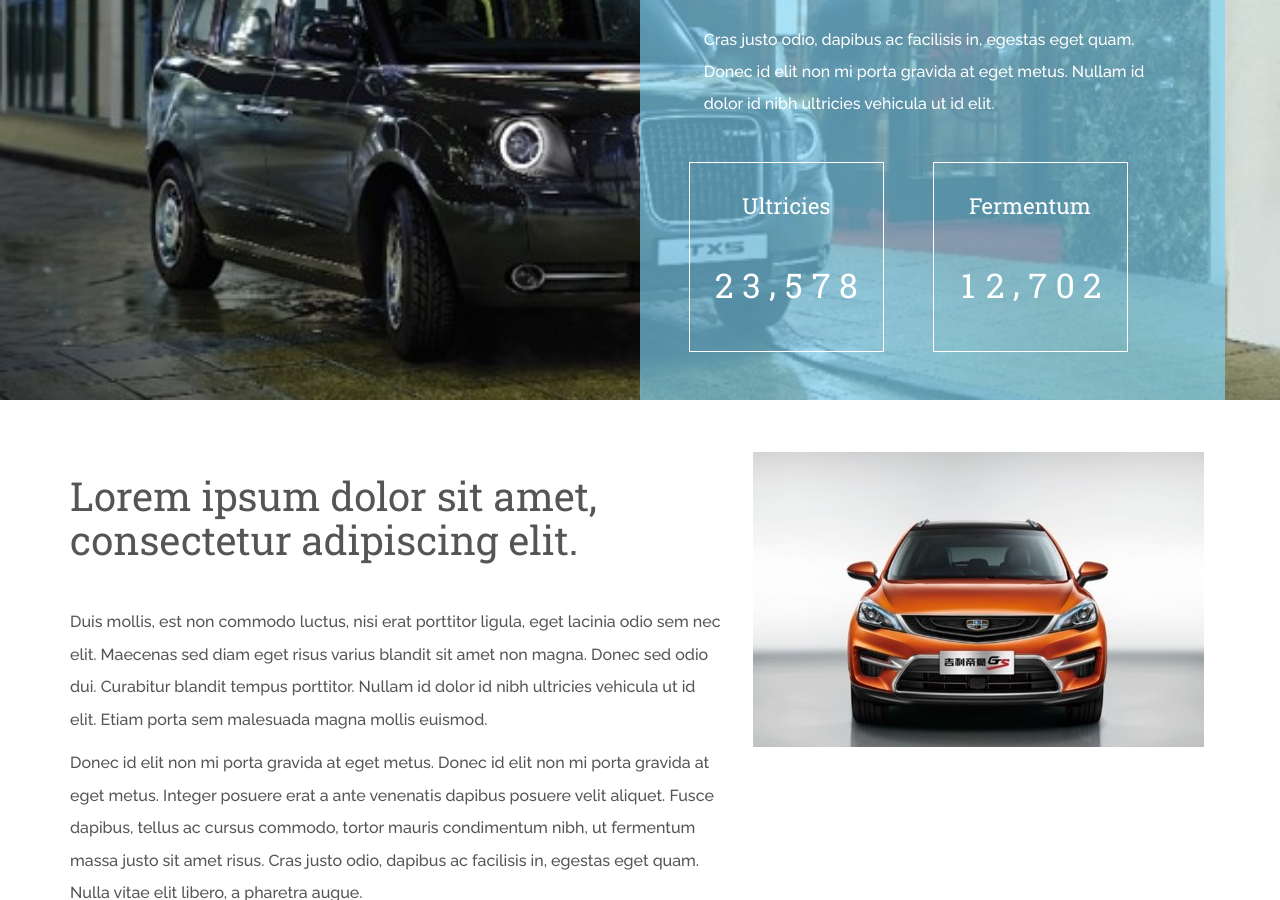
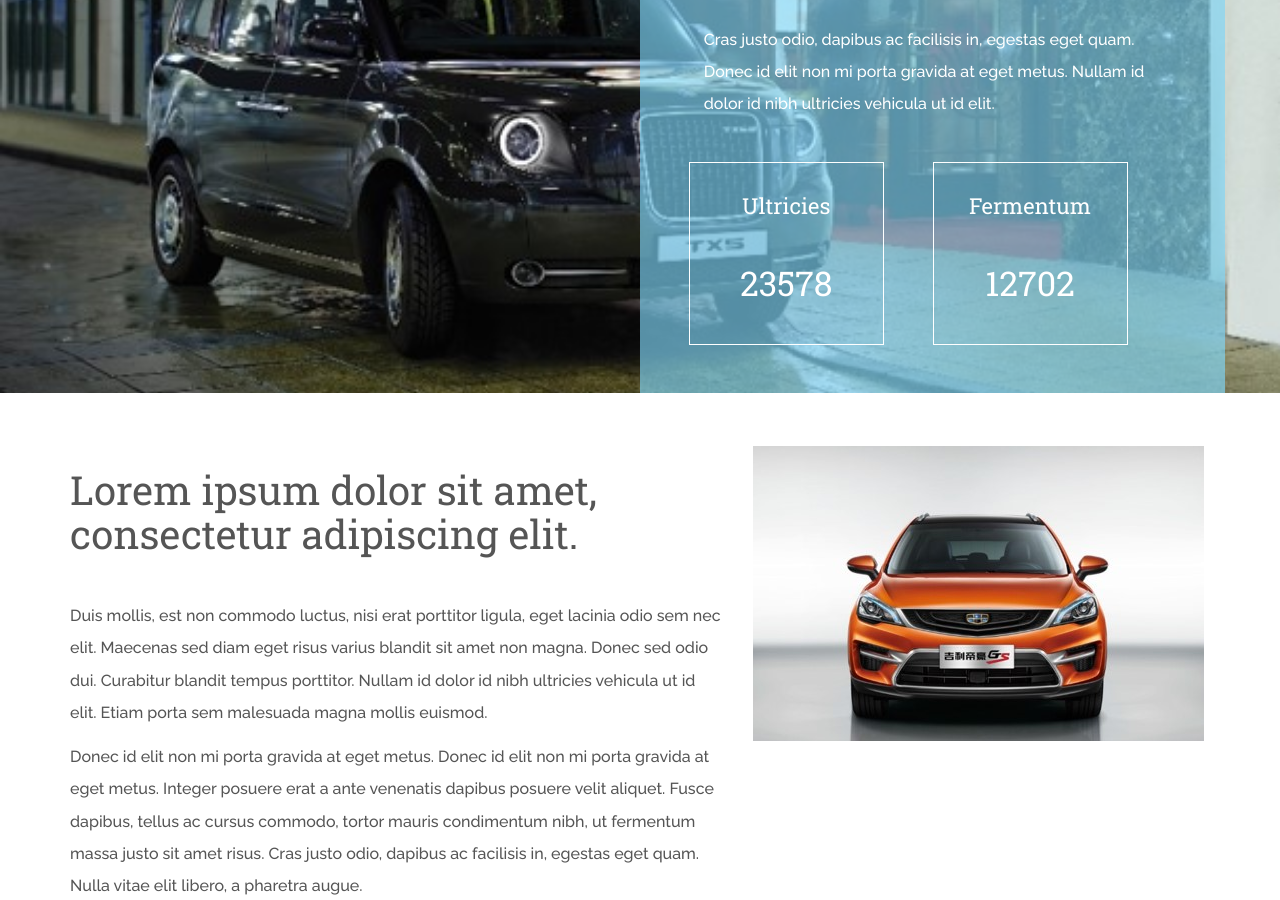
Before and after one commit to GeelyDesign/geelydesignweb, a Jekyll site: the page built from index.md, in a window 1280 px wide and 900 px high, scrolled down 2236 px. Built offline with Jekyll 4.4.1, drawn with Linux system fonts in a browser that asks for light colours; a style sheet for code colours, icons or effects is not loaded.

Commit message:
Counter fix

```diff
--- a/_includes/about.html
+++ b/_includes/about.html
@@ -1,6 +1,6 @@
 <section id="about" class="number wow fadeInUp" data-wow-delay="300ms">
     <!-- change the image in style.css to the class .number .container-fluid [approximately row 102] -->
-    <div class="container-fluid" style="background-image: url('{{ page.about_image  }}');">
+    <div class="container-fluid" style="background-image: url('{{ page.about_image }}');">
         <div class="container">
             <div class="row">
                 <div class="col-md-6 opaline col-md-offset-6">
@@ -14,11 +14,11 @@
                     <div class="row text-center">
                         <!-- set the numbers in assets/js/scripts.js  -->
                         {% for item in page.about_digits %}
-                        <div class="col-md-4 boxes col-xs-6 col-xs-offset-3 col-lg-4 col-lg-offset-1 col-md-offset-1 col-sm-6 wow fadeInUp">
-                            <h5>{{ item[0] }}</h5>
-                            <h3 class="odometer odometer-theme-default">
+                        <div class="col-md-4 boxes col-xs-6 col-xs-offset-3 col-lg-4 col-lg-offset-1 col-md-offset-1 col-sm-6 wow fadeInUp" data-wow-delay="{{ item[2].delay }}">
+                            <h5>{{ item[0].title }}</h5>
+                            <h3 class="{{ item[3].index }} odometer odometer-theme-default">
                                 <div class="odometer-inside">
-                                {% for digit in item[1] %}
+                                {% for digit in item[1].digits %}
                                     {% if digit == ',' %}
                                     <span class="odometer-formatting-mark">,</span>
                                     {% else %}
```
Also changed, not shown: index.md (+12 -2 lines).
